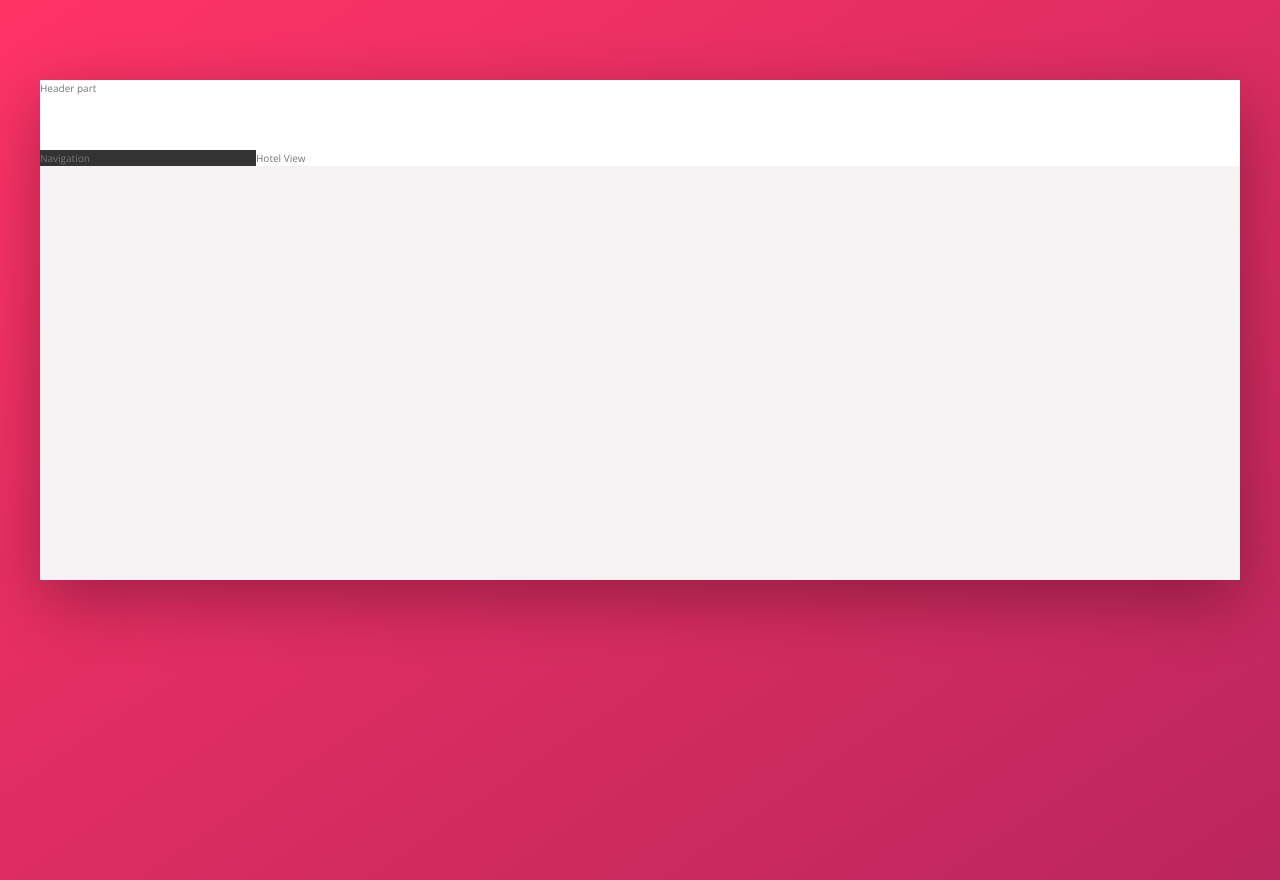
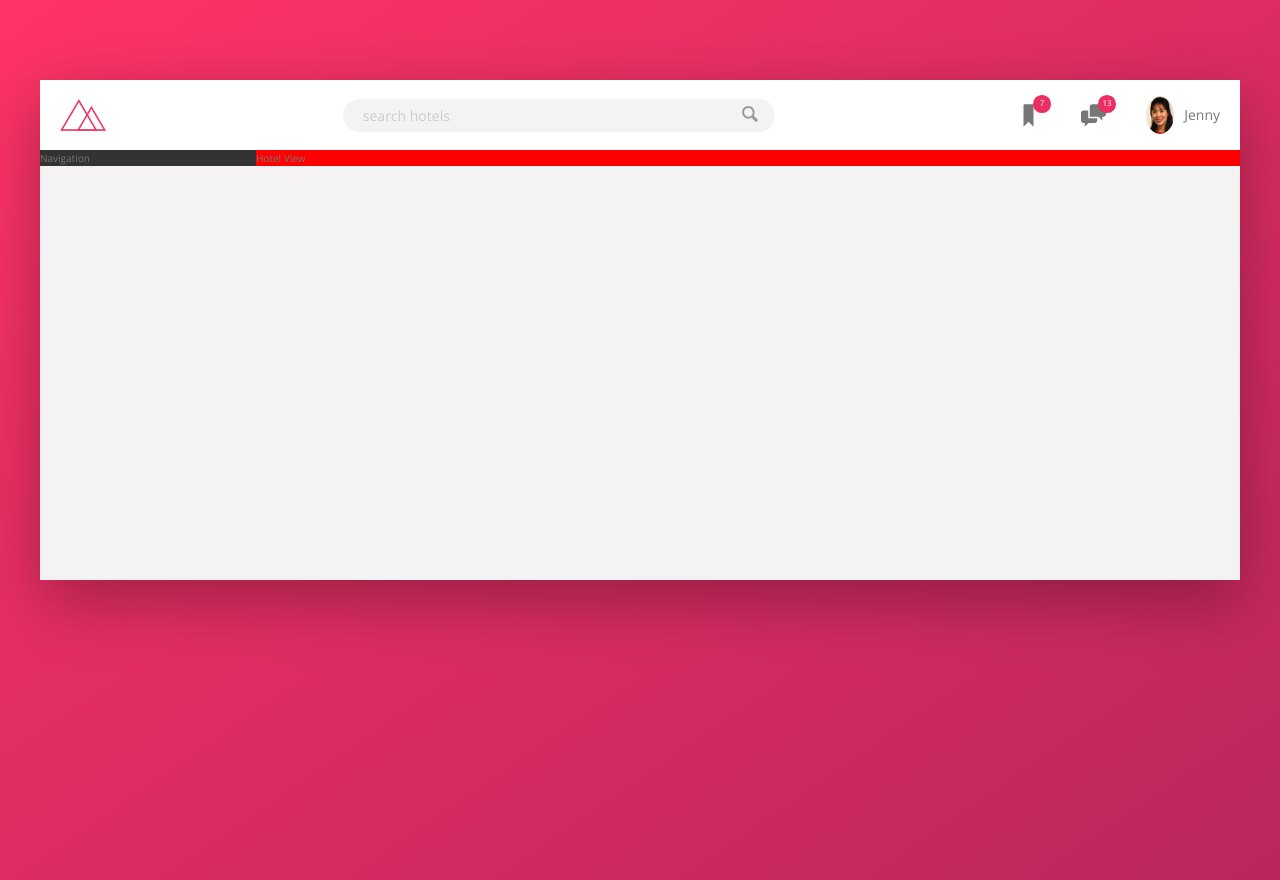
Before and after one commit to jendang/flexbox-trillo, a website: page index.html in a window 1280 px wide. Drawn offline with nearby package versions, Linux system fonts and the light colour scheme.

Commit message:
header finished

```diff
--- a/index.html
+++ b/index.html
@@ -13,8 +13,37 @@
     <body>
         <div class="container">
             <header class="header">
-                Header part
+                <img src="img/logo.png" alt="trillo logo" class="logo">
+
+                <form action="#" class="search">
+                    <input type="text" class="search__input" placeholder="search hotels">
+                    <button class="search__button">
+                        <!-- using SVG in HTML -->
+                        <svg class="search__icon">
+                            <use xlink:href="img/sprite.svg#icon-magnifying-glass"></use>
+                        </svg>
+                    </button>
+                </form>
+                <nav class="user-nav">
+                    <div class="user-nav__icon-box">
+                        <svg class="user-nav__icon">
+                            <use xlink:href="img/sprite.svg#icon-bookmark"></use>
+                        </svg>
+                        <span class="user-nav__notification">7</span>
+                    </div>
+                    <div class="user-nav__icon-box">
+                        <svg class="user-nav__icon">
+                            <use xlink:href="img/sprite.svg#icon-chat "></use>
+                        </svg>
+                        <span class="user-nav__notification">13</span>
+                    </div>
+                    <div class="user-nav__user">
+                        <img src="img/jenny-profile.jpg" alt="user photo" class="user-nav__user-photo">
+                        <span class="user-nav__user-name">Jenny</span>
+                    </div>
+                </nav>
             </header>
+
             <div class="content">
                 <nav class="sidebar">
                     Navigation
--- a/sass/_components.scss
+++ b/sass/_components.scss
@@ -0,0 +1,137 @@
+//logo
+.logo {
+    height: 3.25rem;
+    margin-left: 2rem;
+}
+
+//search box
+
+.search {
+    // this is flexbox set for items in "header" container
+    flex: 0 0 40%;
+    //background-color: orange; for testing
+
+    //flex container for "search"
+    display: flex;
+    align-items: center; //centerlize items from cross axis (vertically)
+    justify-content: center; // centerlize items from main axis (horizontally)
+
+
+    &__input {
+        font-family: inherit;
+        font-size: inherit;
+        color: inherit;
+        background-color: var(--color-grey-light-2);
+        border: none;
+        padding: .7rem 2rem;
+        border-radius: 100px;
+        width: 90%;
+        transition: all .2s;
+        margin-right: -3.5rem; // to move the button on top of input field
+
+        //when typing in the input
+        &:focus {
+            outline: none;
+            width: 100%;
+            background-color: var(--color-grey-light-3);
+        }
+
+        //setting the placeholder's text
+        &::-webkit-input-placeholder {
+            font-weight: 100;
+            color: var(--color-grey-light-4);
+
+        }
+
+    }
+
+    &__input:focus + &__button {
+        background-color: var(--color-grey-light-3);
+    }
+
+    &__button {
+        border: none;
+        background-color: var(--color-grey-light-2);
+
+        &:focus {
+            outline: none;
+        }
+
+        &:active {
+            transform: translateY(2px);
+        }
+    }
+
+    // set svg size
+    &__icon {
+        height: 2rem;
+        width: 2rem;
+        //changing color of SVG
+        fill: var(--color-grey-dark-3);
+    }
+}
+
+
+//user-nav
+
+.user-nav {
+    //background-color: green;
+    align-self: stretch; // flex-item of "header" flex-container
+
+    //user-nax flex container
+    display: flex;
+    align-items: center; //vertical
+
+    // user-nav and all its direct children: icon-box
+    & > * {
+        padding: 0 2rem;
+        cursor: pointer;
+        height: 100%;
+
+        //all this 3 children is flex container
+        display: flex;
+        align-items: center;
+    }
+
+    & > *:hover {
+        background-color: var(--color-grey-light-2);
+    }
+
+    &__icon-box {
+        // height: 2.25rem;
+        // width: 2.25rem;
+        position: relative;
+    }
+
+    // set svg size
+    &__icon {
+        height: 2.5rem;
+        width: 2.5rem;
+        fill: var(--color-grey-dark-2);
+    }
+
+    &__notification {
+        font-size: .8rem;
+        height: 1.75rem;
+        width: 1.75rem;
+        border-radius: 50%;
+        background-color: var(--color-primary);
+        color: #fff;
+        position: absolute;
+        top: 1.5rem;
+        right: 1rem;
+
+        //set another flexbox here for the text inside notification
+        display: flex;
+        justify-content: center;
+        align-items: center;
+
+    }
+
+    &__user-photo {
+        height: 3.75rem;
+        border-radius: 50%;
+        margin-right: 1rem;
+    }
+
+}
--- a/sass/_layout.scss
+++ b/sass/_layout.scss
@@ -8,9 +8,16 @@
 }
 
 .header {
+    font-size: 1.4rem;
     height: 7rem;
     background-color: #fff;
-    border-bottom: var(--color-grey-light-2)
+    border-bottom: var(--color-grey-light-2);
+
+    //using flexbox: container properties
+    display: flex;
+    //flex-direction: row; //default
+    justify-content: space-between;
+    align-items: center;
 }
 
 // flex container
@@ -26,7 +33,7 @@
 }
 //right container
 .hotel-view {
-    background: #fff;
+    background:red;
 
     // flex: 0 0 82%;
     flex: 1; //grow as much as it can
```
Also changed, not shown: css/style.css, img/SVG/aircraft-take-off.svg (added), img/SVG/bookmark.svg (added), img/SVG/chat.svg (added), img/SVG/chevron-thin-right.svg (added), img/SVG/home.svg (added), img/SVG/key.svg (added), img/SVG/location-pin.svg (added), img/SVG/magnifying-glass.svg (added), img/SVG/map.svg (added), img/SVG/star.svg (added), img/jenny-profile.jpg (added), img/sprite.svg.
